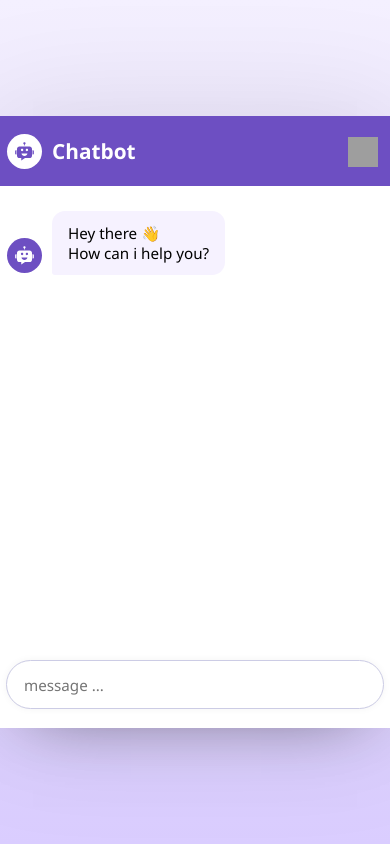
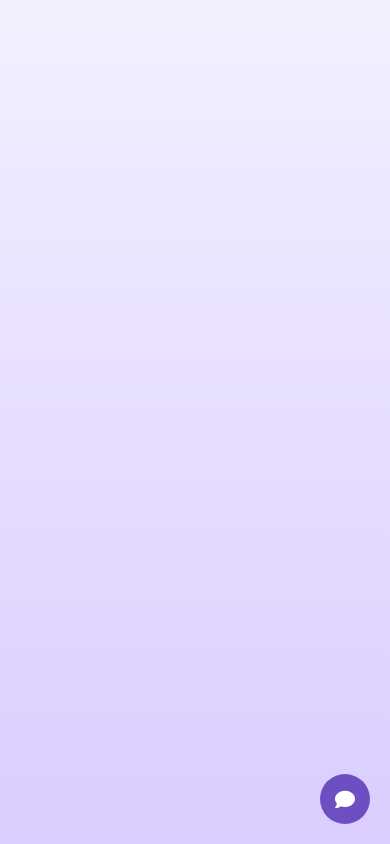
Before and after one commit to dag12y/chatBot, a React (Vite) app: page / in a window 390 px wide. Built offline with nearby package versions, Linux system fonts and the light colour scheme; grey boxes are pictures that could not be loaded.

Commit message:
popup functionality using opacity and make it mobile responsive

```diff
--- a/src/App.jsx
+++ b/src/App.jsx
@@ -1,19 +1,32 @@
 import { useState } from "react";
 import ChatbotIcon from "./components/ChatbotIcon";
-import ChatForm from './components/ChatForm'
+import ChatForm from "./components/ChatForm";
 import ChatMessage from "./components/ChatMessage";
 import downArrowImage from "/assets/downArrow.svg";
 
 function App() {
+    const [chatHistory, setChatHistory] = useState([]);
+    const [showChatbot, setshowChatbot] = useState(false);
 
-    const [chatHistory,setChatHistory]=useState([]);
-
-    function generateBotReponse(){
-
+    function generateBotReponse(history) {
+        console.log(history);
     }
 
     return (
-        <div className="container">
+        <div className={`container ${showChatbot ? "show-chatbot" : ""}`}>
+            <button
+                className="chatbot-toggler"
+                onClick={() => {
+                    setshowChatbot((prev) => !prev);
+                }}
+            >
+                <span>
+                    <i className="fas fa-comment"></i>
+                </span>
+                <span>
+                    <i className="fas fa-close"></i>
+                </span>
+            </button>
             <div className="chatbot-popup">
                 {/* {Header} */}
                 <div className="chatbot-header">
@@ -21,7 +34,12 @@ function App() {
                         <ChatbotIcon />
                         <h2 className="logo-text">Chatbot</h2>
                     </div>
-                    <button className="down-arrow">
+                    <button
+                        className="down-arrow"
+                        onClick={() => {
+                            setshowChatbot((prev) => !prev);
+                        }}
+                    >
                         <img src={downArrowImage} alt="down arrow" />
                     </button>
                 </div>
@@ -37,15 +55,18 @@ function App() {
                     </div>
 
                     {/* {rendering chat history dynamically} */}
-                    {chatHistory.map((chat,index)=>(
-                        <ChatMessage key={index} chat={chat}/>
+                    {chatHistory.map((chat, index) => (
+                        <ChatMessage key={index} chat={chat} />
                     ))}
-
                 </div>
 
                 {/* {Footer} */}
                 <div className="chat-footer">
-                    <ChatForm chatHistory={chatHistory} setChatHistory={setChatHistory} generateBotReponse={generateBotReponse}/>
+                    <ChatForm
+                        chatHistory={chatHistory}
+                        setChatHistory={setChatHistory}
+                        generateBotReponse={generateBotReponse}
+                    />
                 </div>
             </div>
         </div>
--- a/src/components/ChatForm.jsx
+++ b/src/components/ChatForm.jsx
@@ -1,6 +1,6 @@
 import { useRef } from "react";
 
-export default function ChatForm({ chatHistory,setChatHistory,generateBotResponse }) {
+export default function ChatForm({ chatHistory, setChatHistory, generateBotReponse }) {
     const inputRef = useRef();
 
     function handleFormSubmit(e) {
@@ -12,14 +12,16 @@ export default function ChatForm({ chatHistory,setChatHistory,generateBotRespons
             ...history,
             { role: "user", text: userMessage },
         ]);
-        setTimeout(()=>{
+        setTimeout(() => {
             setChatHistory((history) => [
                 ...history,
-                { role: "model", text: 'Thinking...' },
+                { role: "model", text: "Thinking..." },
             ]);
-            generateBotResponse([...chatHistory,{role:'user',text:{userMessage}}])
-        },600)
-
+            generateBotReponse([
+                ...chatHistory,
+                { role: "user", text: { userMessage } },
+            ]);
+        }, 600);
     }
 
     return (
--- a/src/index.css
+++ b/src/index.css
@@ -7,21 +7,64 @@
 
 body {
     width: 100%;
-    display: flex;
-    align-items: center;
-    justify-content: center;
     min-height: 100vh;
     background: linear-gradient(#f4f0ff, #dacdff)
 }
 
+.chatbot-toggler {
+    position: fixed;
+    bottom: 20px;
+    right: 25px;
+    height: 50px;
+    width: 50px;
+    border: none;
+    display: flex;
+    cursor: pointer;
+    border-radius: 50%;
+    align-items: center;
+    justify-content: center;
+    background-color: #6d4fc2;
+    transition: all 0.15s ease;
+
+}
+
+.chatbot-toggler span {
+    position: absolute;
+    color: white;
+    font-size: 20px;
+}
+
 .chatbot-popup {
-    position: relative;
-    width: 420px;
+    position: fixed;
+    bottom: 90px;
+    right: 35px;
+    width: 400px;
+    height: 580px;
     overflow: hidden;
     background: #fff;
     border-radius: 10px;
     box-shadow: 0 0 128px 0 rgba(0, 0, 0, 0.1), 0 32px 64px -48px rgba(0, 0, 0, 0.5);
+    opacity: 0;
+    pointer-events: none;
+    transform: scale(0.2);
+    transform-origin: bottom right;
+    transition: all 0.15s ease;
 }
+
+.container.show-chatbot .chatbot-popup {
+    opacity: 1;
+    pointer-events: auto;
+    transform: scale(1);
+}
+
+.container.show-chatbot .chatbot-toggler {
+    transform: rotate(90deg);
+}
+
+.container.show-chatbot .chatbot-toggler span:first-child {
+    opacity: 0;
+}
+
 
 .chatbot-popup .chatbot-header {
     display: flex;
@@ -78,6 +121,7 @@ body {
 .chatbot-header button:hover {
     background-color: #5d4fc2;
 }
+
 
 .chat-body {
     height: 460px;
@@ -147,14 +191,14 @@ body {
     outline: 1px solid #cccce5;
     background: #fff;
     border-radius: 32px;
-    box-shadow: 0 0 8px rgba(0,0,0,0.06);
+    box-shadow: 0 0 8px rgba(0, 0, 0, 0.06);
 }
 
-.chat-footer .chat-form:focus-within{
+.chat-footer .chat-form:focus-within {
     outline: 2px solid #6d4fc2;
 }
 
-.chat-form .message-input{
+.chat-form .message-input {
     border: none;
     outline: none;
     background: none;
@@ -164,7 +208,7 @@ body {
     width: 100%;
 }
 
-.chat-form button{
+.chat-form button {
     width: 35px;
     height: 35px;
     color: #fff;
@@ -179,9 +223,38 @@ body {
     transition: 0.2s ease;
     display: none;
 }
-.chat-form button:hover{
+
+.chat-form button:hover {
     background-color: #5d4fc2;
 }
-.chat-form .message-input:valid ~ button{
+
+.chat-form .message-input:valid~button {
     display: block;
 }
+
+@media (max-width:520px) {
+    .chatbot-toggler {
+        right: 20px;
+        bottom: 20px;
+    }
+
+    .chatbot-popup {
+        right: 0;
+        bottom: 0;
+        height: 100%;
+        border-radius: 0;
+        width: 100%;
+    }
+
+    .chatbot-popup .chatbot-header {
+        padding: 12px 15px;
+    }
+
+    .chat-body {
+        height: calc(90% - 55px);
+        padding: 25px 15px;
+    }
+    .chat-footer{
+        padding: 10px 15px 15px;
+    }
+}
```
